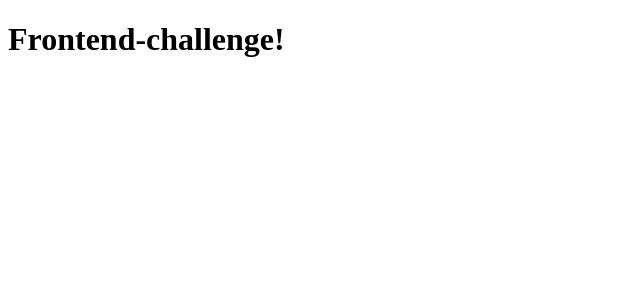
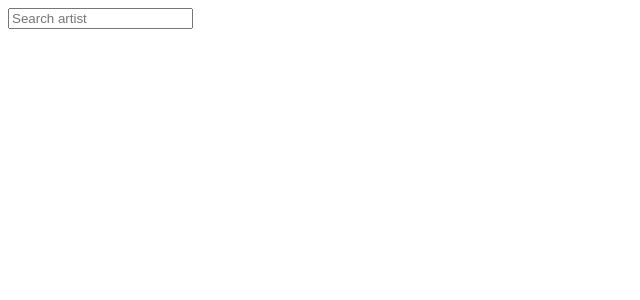
Before and after one commit to tovimx/frontend-challenge, a React app: page / in a window 1280 px wide. Shown: the top 300 px of the page, without its empty margins (0-640 px from the left). Built offline with nearby package versions, Linux system fonts and the light colour scheme.

Commit message:
feature(app): add typescript to the project and a search input

```diff
--- /dev/null
+++ b/src/App.tsx
@@ -0,0 +1,23 @@
+import React, { useState } from "react";
+import "./styles.scss";
+
+export const App = () => {
+  const [query, setQuery] = useState("");
+  return (
+    <div className="container">
+      <input
+        className="search-input"
+        aria-autocomplete="both"
+        aria-labelledby="search-input"
+        id="search-input"
+        autoComplete="off"
+        autoCorrect="off"
+        autoCapitalize="off"
+        placeholder="Search artist"
+        type="search"
+        value={query}
+        onChange={(e) => setQuery(e.target.value)}
+      />
+    </div>
+  );
+};
--- a/src/index.js
+++ b/src/index.tsx
@@ -1,7 +1,6 @@
 import ReactDOM from "react-dom";
 import React from "react";
 import "./styles.scss";
-const App = () => {
-  return <h1>Frontend-challenge!</h1>;
-};
+import { App } from "./App";
+
 ReactDOM.render(<App />, document.getElementById("app"));
--- a/webpack.config.js
+++ b/webpack.config.js
@@ -5,6 +5,9 @@ const htmlPlugin = new HtmlWebPackPlugin({
 });
 module.exports = {
   mode: "development",
+  stats: {
+    warningsFilter: /export .* was not found in/,
+  },
   module: {
     rules: [
       {
@@ -18,7 +21,21 @@ module.exports = {
         test: /\.s[ac]ss$/i,
         use: ["style-loader", "css-loader", "sass-loader"],
       },
+      {
+        test: /\.tsx?$/,
+        use: [
+          {
+            loader: "ts-loader",
+            options: {
+              transpileOnly: true,
+            },
+          },
+        ],
+      },
     ],
   },
   plugins: [htmlPlugin],
+  resolve: {
+    extensions: [".ts", ".js", ".tsx"],
+  },
 };
```
Also changed, not shown: package.json (+7 -1 lines), tsconfig.json (added, +8 -0 lines), 1 other file (tests, documents, lock files or other folders).
